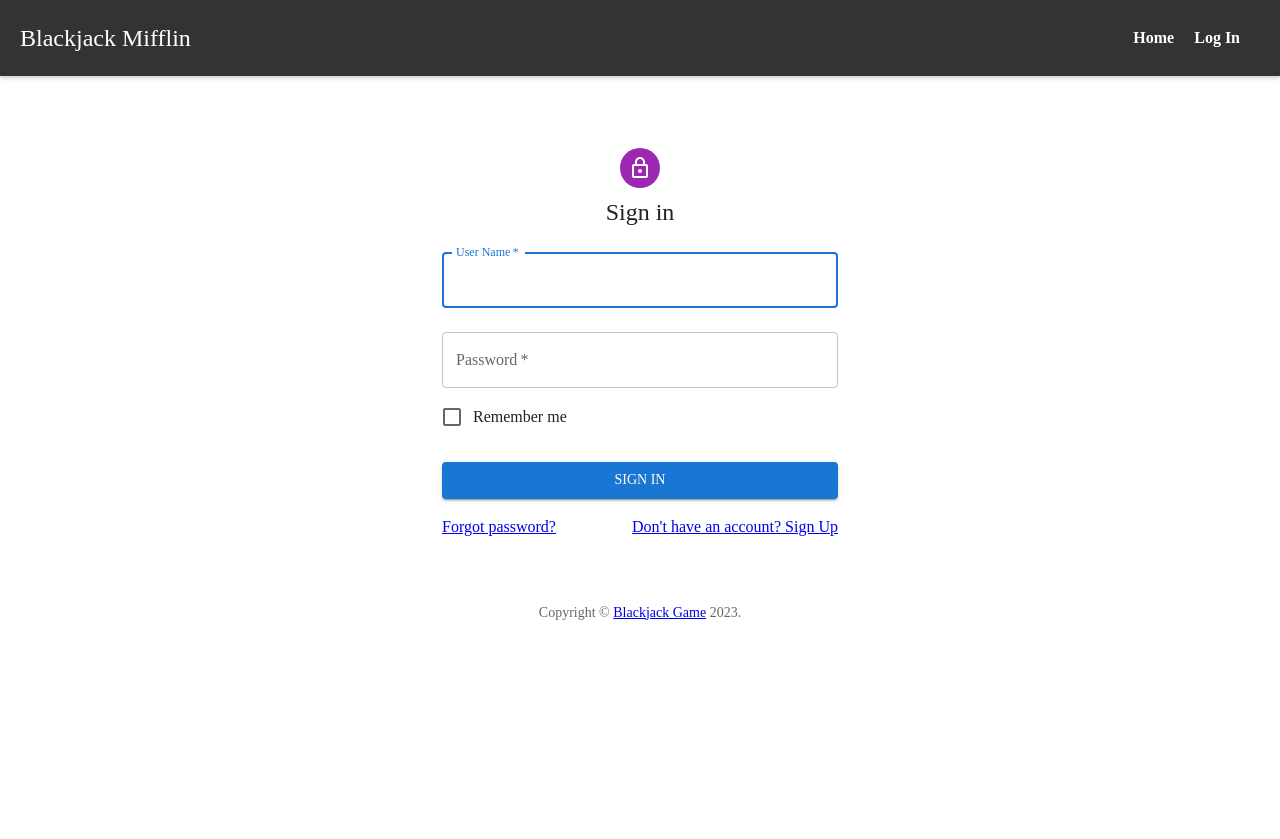
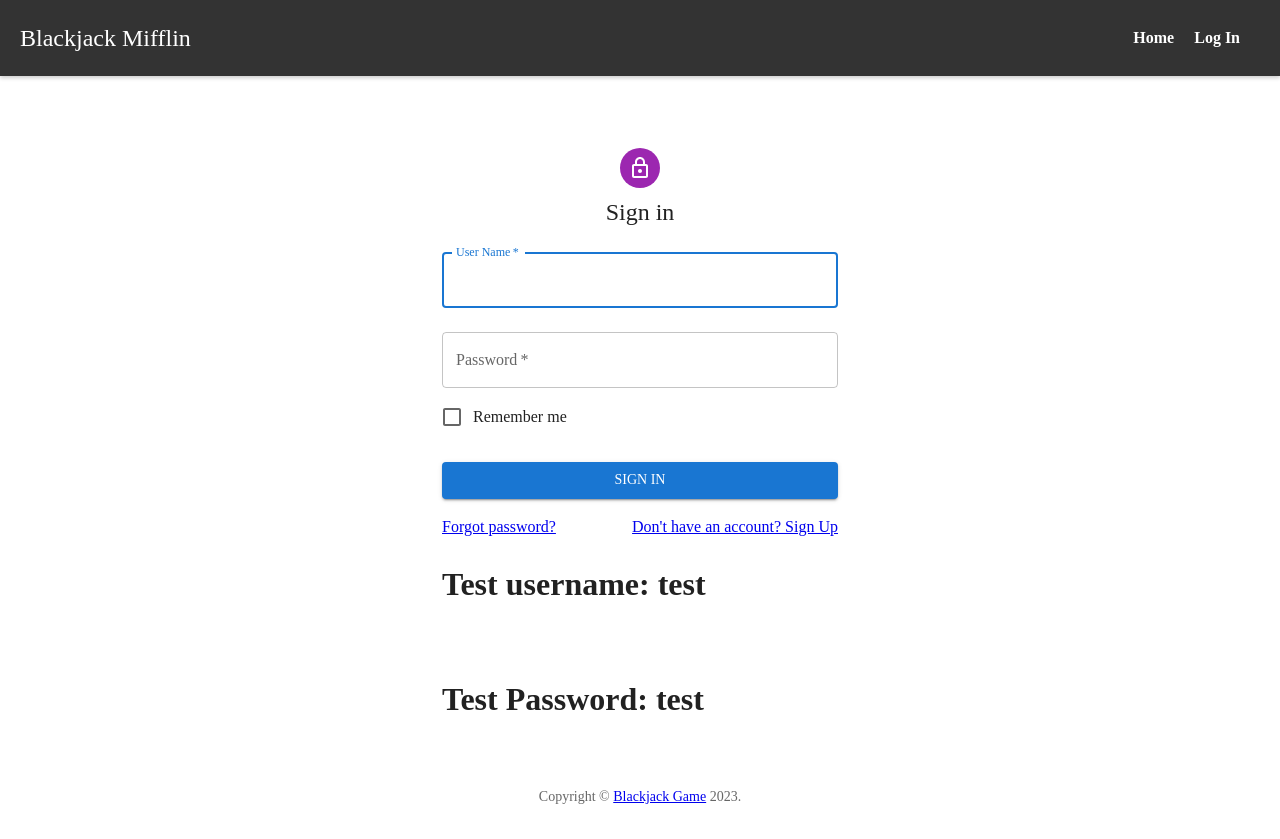
Before and after one commit to blackjack-mifflin/blackjack, a React (Vite) app in the folder client/: page /Login in a window 1280 px wide. Before the commit the page ends 800 px from the top, so only its background shows below. Built offline with nearby package versions, Linux system fonts and the light colour scheme.

Commit message:
add a default user to the login page

```diff
--- a/client/src/components/LoginPage.jsx
+++ b/client/src/components/LoginPage.jsx
@@ -148,6 +148,9 @@ const LogInPage = ({ setToken }) => {
             </Grid>
           </Box>
         </Box>
+        <h1>Test username: test </h1>
+        <br/>
+        <h1>Test Password: test</h1>
         <Copyright sx={{ mt: 8, mb: 4 }} />
       </Container>
     </ThemeProvider>
```
